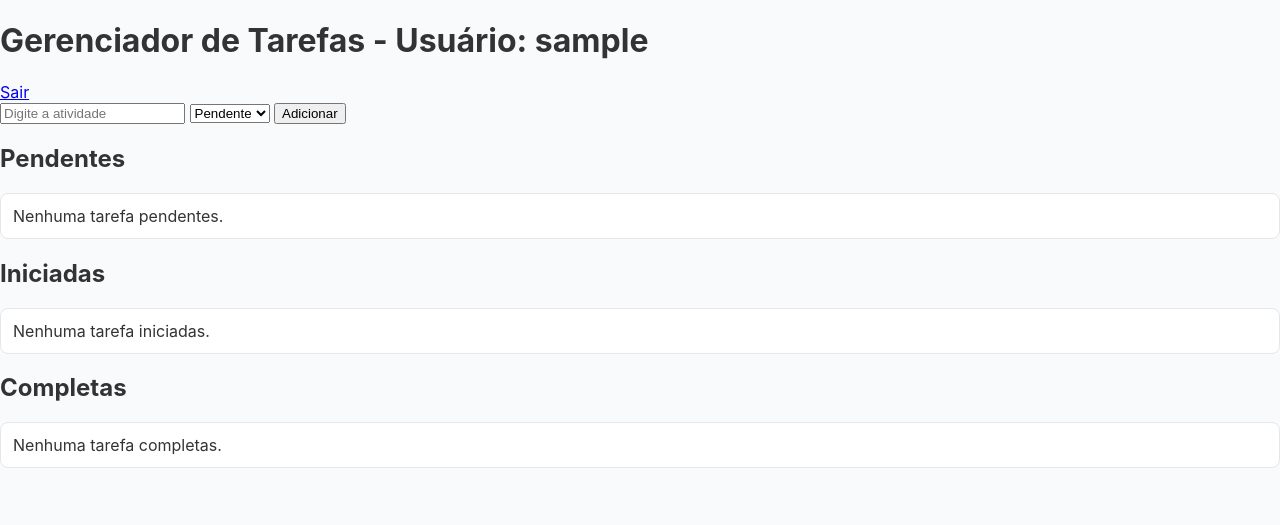
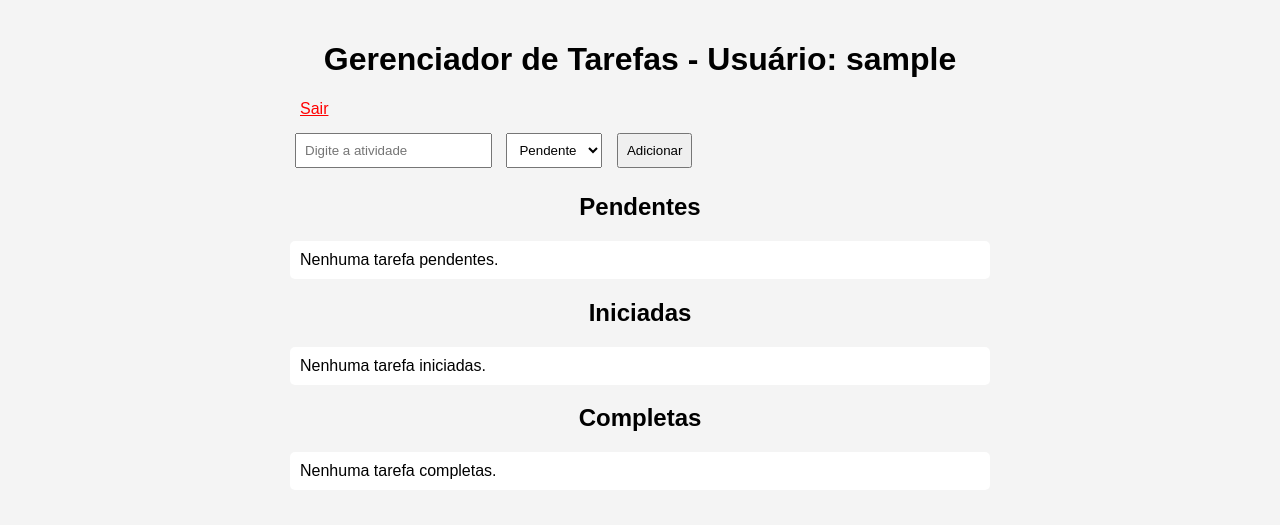
Before and after one commit to Wellikson/tarefas, a Flask app: page /tarefas in a window 1280 px wide. Shown: the top 525 px of the page. Run offline with Flask 3, Linux system fonts and the light colour scheme; the visitor is signed in with stand-in values (Sample User, id 1); data that the repository does not hold is empty.

Commit message:
Update style.css

```diff
--- a/static/style.css
+++ b/static/style.css
@@ -1,77 +1,22 @@
-/* Fonte global */
 body {
-    font-family: 'Inter', sans-serif;
-    background-color: #f9fafb;
-    color: #333;
-    margin: 0;
-    padding: 0;
+    font-family: Arial, sans-serif;
+    background: #f4f4f4;
+    padding: 20px;
+    max-width: 700px;
+    margin: auto;
 }
 
-/* Cabeçalho */
-header {
-    background-color: #2563eb;
-    color: white;
-    padding: 1rem 2rem;
-    display: flex;
-    justify-content: space-between;
-    align-items: center;
+h1, h2 {
+    text-align: center;
 }
 
-header h1 {
-    margin: 0;
-    font-size: 1.5rem;
+form {
+    margin: 10px 0;
 }
 
-.logout-btn {
-    color: white;
-    text-decoration: none;
-    font-weight: 500;
-    display: flex;
-    align-items: center;
-}
-
-.logout-btn i {
-    margin-right: 0.5rem;
-}
-
-/* Formulário de tarefas */
-.task-form {
-    display: flex;
-    gap: 0.5rem;
-    padding: 1rem 2rem;
-    background: white;
-    border-bottom: 1px solid #e5e7eb;
-}
-
-.task-form input,
-.task-form select,
-.task-form button {
-    padding: 0.5rem;
-    font-size: 1rem;
-}
-
-.task-form button {
-    background-color: #2563eb;
-    color: white;
-    border: none;
-    cursor: pointer;
-    display: flex;
-    align-items: center;
-    gap: 0.25rem;
-}
-
-.task-form button:hover {
-    background-color: #1e3a8a;
-}
-
-/* Listas */
-section {
-    padding: 1rem 2rem;
-}
-
-section h2 {
-    margin-top: 0;
-    color: #2563eb;
+input, select, button {
+    padding: 8px;
+    margin: 5px;
 }
 
 ul {
@@ -79,71 +24,14 @@ ul {
     padding: 0;
 }
 
-ul li {
-    background: white;
-    padding: 0.75rem;
-    margin-bottom: 0.5rem;
-    display: flex;
-    align-items: center;
-    justify-content: space-between;
-    border: 1px solid #e5e7eb;
-    border-radius: 0.5rem;
+li {
+    background: #fff;
+    padding: 10px;
+    margin-bottom: 5px;
+    border-radius: 5px;
 }
 
-ul li form {
-    display: inline-flex;
-    gap: 0.25rem;
+a {
+    color: red;
+    margin-left: 10px;
 }
-
-ul li a {
-    color: #dc2626;
-    text-decoration: none;
-}
-
-/* Página de login */
-.login-page {
-    display: flex;
-    justify-content: center;
-    align-items: center;
-    height: 100vh;
-    background-color: #f3f4f6;
-}
-
-.login-container {
-    background: white;
-    padding: 2rem;
-    border-radius: 0.5rem;
-    box-shadow: 0 2px 8px rgba(0,0,0,0.1);
-    text-align: center;
-}
-
-.login-container h1 {
-    margin-bottom: 1.5rem;
-    color: #2563eb;
-}
-
-.login-container form {
-    display: flex;
-    flex-direction: column;
-    gap: 1rem;
-}
-
-.login-container input {
-    padding: 0.75rem;
-    font-size: 1rem;
-    border: 1px solid #d1d5db;
-    border-radius: 0.25rem;
-}
-
-.login-container button {
-    background-color: #2563eb;
-    color: white;
-    padding: 0.75rem;
-    border: none;
-    font-size: 1rem;
-    cursor: pointer;
-}
-
-.login-container button:hover {
-    background-color: #1e3a8a;
-}
```
